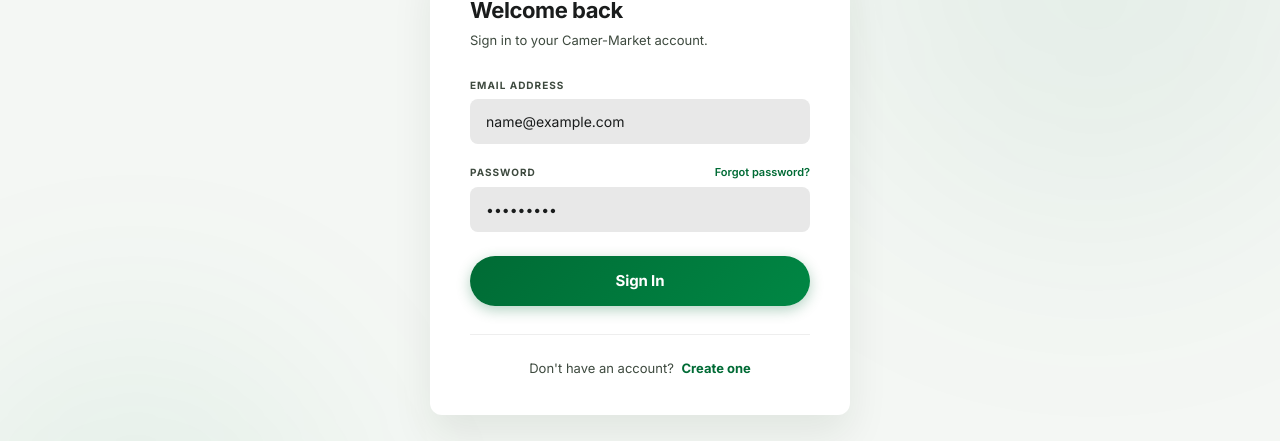
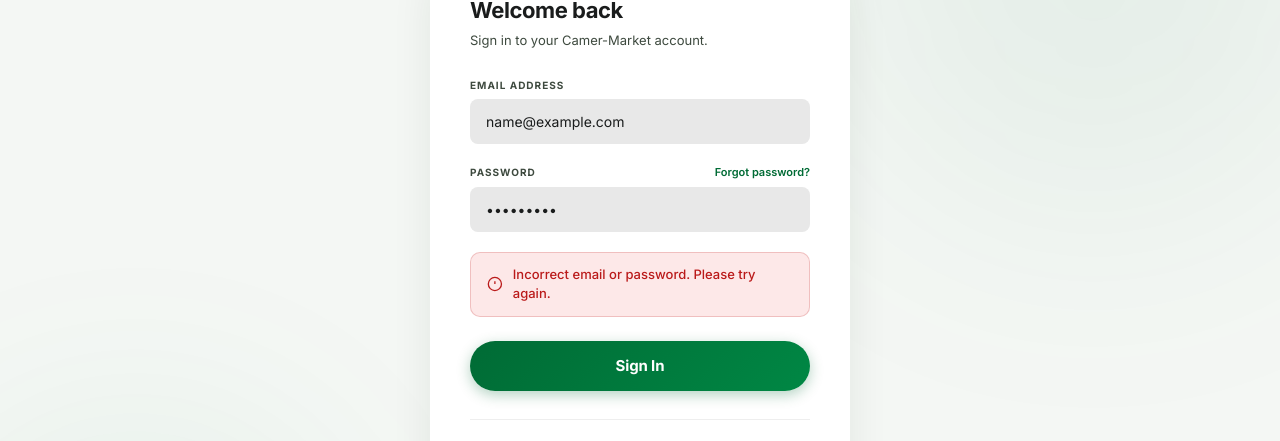
Before and after one commit to junior-ta/camer-marketplace, a Next.js app: page /login in a window 1280 px wide. Both pictures are taken after typing "name@example.com", "Sample123" into the empty fields and a click on the button "Sign In". Shown: the part 267-708 px from the top of the page. Built offline with nearby package versions, Linux system fonts and the light colour scheme; no server answers.

Commit message:
fixed the login rate limiting bug

```diff
--- a/app/(auth)/login/page.tsx
+++ b/app/(auth)/login/page.tsx
@@ -2,21 +2,35 @@
 
 import { useState } from "react"
 import { useRouter } from "next/navigation"
+import { useSearchParams } from "next/navigation"
+import { useEffect } from "react"
 import Link from "next/link"
 import { signIn } from "next-auth/react"
 import { toast } from "sonner"
 import { z } from "zod"
+import { Suspense } from "react"
 
+function LoginPageInner() {
   const loginSchema = z.object({
     email: z.string().email("Invalid email address"),
     password: z.string().min(1, "Password is required"),
   })
 
-export default function LoginPage() {
     const router = useRouter()
+    const searchParams = useSearchParams()
+
     const [isLoading, setIsLoading] = useState(false)
     const [form, setForm] = useState({ email: "", password: "" })
     const [errors, setErrors] = useState<Record<string, string>>({})
+    const [authError, setAuthError] = useState("")
+
+  // Show rate limit error if redirected back from proxy
+    useEffect(() => {
+      const error = searchParams.get("error")
+      if (error === "rate_limited") {
+        setAuthError("Too many login attempts. Please wait a minute and try again.")
+      }
+    }, [searchParams])
 
     function handleChange(e: React.ChangeEvent<HTMLInputElement>) {
       setForm((prev) => ({ ...prev, [e.target.name]: e.target.value }))
@@ -25,11 +39,15 @@
 
     async function handleSubmit(e: React.FormEvent<HTMLFormElement>) {
       e.preventDefault()
+      setAuthError("")
+      setErrors({})
 
+      // Client-side validation first
       const parsed = loginSchema.safeParse(form)
       if (!parsed.success) {
         const fieldErrors: Record<string, string> = {}
-      parsed.error.errors.forEach((err) => {
+        const issues = parsed.error.issues ?? parsed.error.errors ?? []
+        issues.forEach((err: { path: (string | number)[]; message: string }) => {
           if (err.path[0]) fieldErrors[err.path[0] as string] = err.message
         })
         setErrors(fieldErrors)
@@ -39,25 +57,47 @@
       setIsLoading(true)
       try {
         const result = await signIn("credentials", {
-        email: form.email,
+          email:    form.email,
           password: form.password,
           redirect: false,
         })
 
-      if (!result || result.error) {
-        toast.error("Invalid email or password. Please try again.", { duration: 2500 })
+        // result can be undefined if NextAuth throws internally
+        if (!result) {
+          setAuthError("Incorrect email or password. Please try again.")
           return
         }
 
+        if (result.error) {
+          setAuthError("Incorrect email or password. Please try again.")
+          return
+        }
+
+        if (result.ok) {
           toast.success("Welcome back!")
           router.push("/")
           router.refresh()
-    } catch {
-      toast.error("Something went wrong. Please try again.", { duration: 2500 })
+          return
+        }
+
+        // Fallback
+        setAuthError("Something went wrong. Please try again.")
+      } catch (err) {
+        // NextAuth v5 beta throws on failed credentials instead of
+        // returning result.error — we catch it here silently
+        const message = err instanceof Error ? err.message : ""
+        if (
+          message.includes("CredentialsSignin") ||
+          message.includes("credentials") ||
+          message.includes("fetch")
+        ) {
+          setAuthError("Incorrect email or password. Please try again.")
+        } else {
+          setAuthError("Something went wrong. Please try again.")
+        }
       } finally {
         setIsLoading(false)
       }
-
     }
 
     return (
@@ -226,6 +266,30 @@
                   </div>
 
                   {/* Submit */}
+
+                    {/* Inline auth error — shown instead of toast */}
+                    {authError && (
+                      <div style={{
+                        padding: "12px 16px",
+                        borderRadius: 10,
+                        backgroundColor: "#fde8e8",
+                        border: "1px solid rgba(186,26,26,0.2)",
+                        display: "flex",
+                        alignItems: "center",
+                        gap: 10,
+                      }}>
+                        <svg width="16" height="16" viewBox="0 0 24 24" fill="none" stroke="#ba1a1a" strokeWidth="2">
+                          <circle cx="12" cy="12" r="10"/>
+                          <line x1="12" y1="8" x2="12" y2="12"/>
+                          <line x1="12" y1="16" x2="12.01" y2="16"/>
+                        </svg>
+                        <p style={{ fontSize: 13, color: "#ba1a1a", fontWeight: 500 }}>
+                          {authError}
+                        </p>
+                      </div>
+                    )}
+
+
                   <button
                     type="submit"
                     disabled={isLoading}
@@ -346,3 +410,11 @@
       </>
     )
   }
+
+export default function LoginPage() {
+  return (
+    <Suspense fallback={null}>
+      <LoginPageInner />
+    </Suspense>
+  )
+}
--- a/lib/auth.ts
+++ b/lib/auth.ts
@@ -18,6 +18,7 @@
   pages: {
     signIn: "/login",
     error: "/login",
+    signOut:  "/",
   },
   providers: [
     CredentialsProvider({
--- a/proxy.ts
+++ b/proxy.ts
@@ -45,11 +45,22 @@
 
   // ── RATE LIMITING ─────────────────────────────────────────────
 
-  if (
-    pathname.startsWith("/api/auth") ||
-    pathname.startsWith("/api/auth/register")
-  ) {
-    if (!rateLimit(ip, "auth", 10, 60_000)) {
+  // Only rate limit the actual login attempt (credentials callback)
+  // NOT internal NextAuth endpoints like /session, /csrf, /providers
+  // Those are called automatically by NextAuth on every page load
+  if (pathname === "/api/auth/callback/credentials") {
+    if (!rateLimit(ip, "auth-login", 5, 60_000)) {
+      // Redirect back to login with error param instead of returning JSON
+      // This prevents the browser landing on /api/auth/error
+      const loginUrl = new URL("/login", req.nextUrl.origin)
+      loginUrl.searchParams.set("error", "rate_limited")
+      return NextResponse.redirect(loginUrl)
+    }
+  }
+
+  // Rate limit user registration separately
+  if (pathname === "/api/auth/register") {
+    if (!rateLimit(ip, "auth-register", 5, 60_000)) {
       return NextResponse.json(
         { error: "Too many requests. Please wait a moment and try again." },
         { status: 429 }
@@ -57,6 +68,7 @@
     }
   }
 
+  // Checkout: 10 req/min
   if (pathname.startsWith("/api/checkout")) {
     if (!rateLimit(ip, "checkout", 10, 60_000)) {
       return NextResponse.json(
@@ -66,7 +78,8 @@
     }
   }
 
-  if (pathname.startsWith("/api")) {
+  // Global API: 100 req/min — excludes auth internals to avoid false positives
+  if (pathname.startsWith("/api") && !pathname.startsWith("/api/auth")) {
     if (!rateLimit(ip, "global", 100, 60_000)) {
       return NextResponse.json(
         { error: "Too many requests. Please slow down." },
```
Lines whose indentation alone changed are shown as unchanged.
